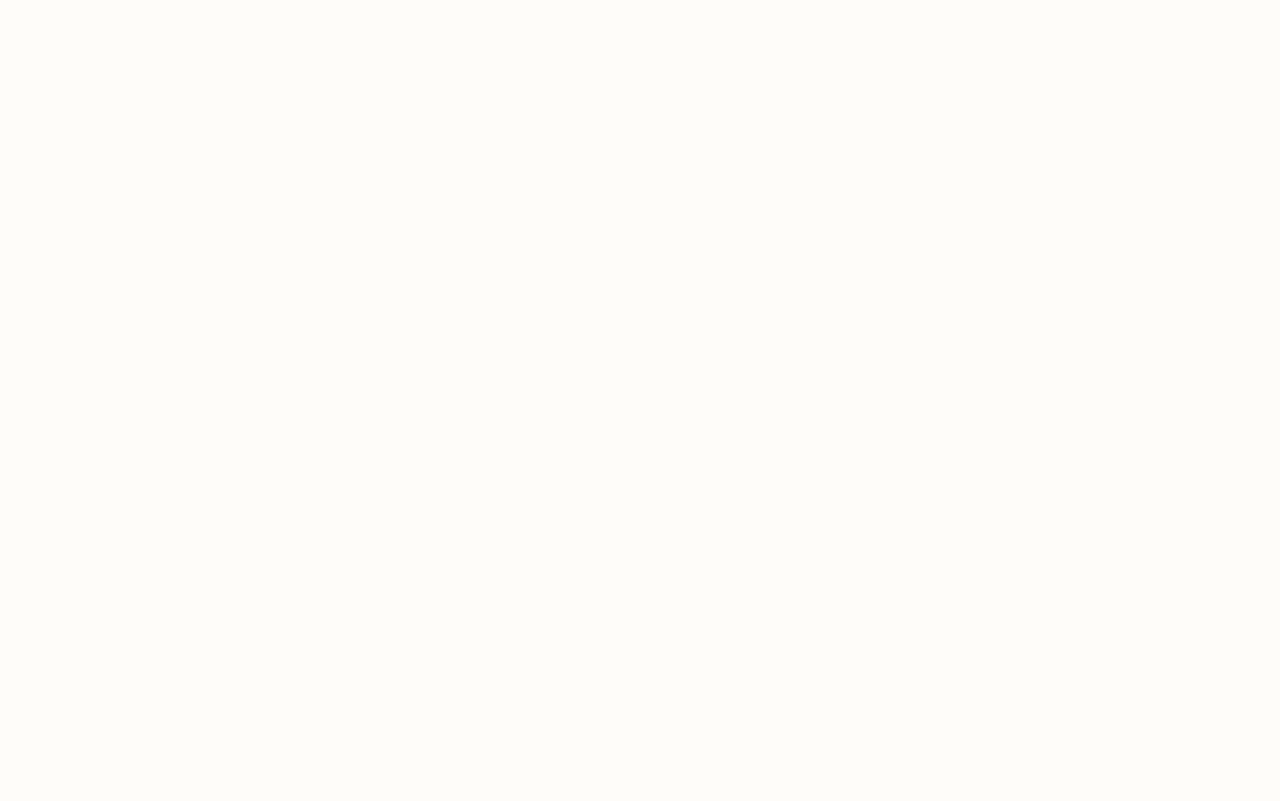
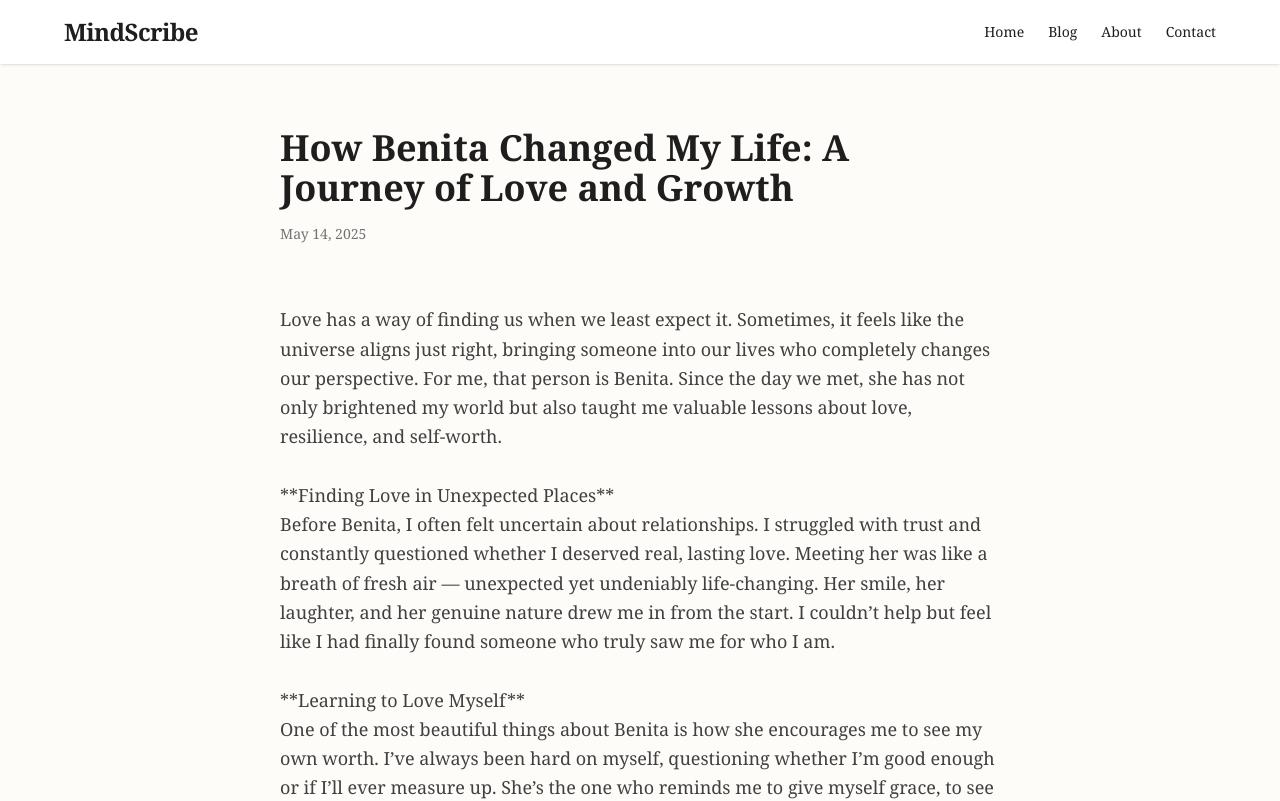
Before and after one commit to Timmysolomon/mindscribe, a Next.js app: page /blog/benita-changed-my-life in a window 1280 px wide. Before the commit this address had no page. Shown: the top 801 px of the page. Built offline with nearby package versions, Linux system fonts and the light colour scheme.

Commit message:
Added new blog post: How Benita Changed My Life

```diff
--- a/src/app/blog/[slug]/page.js
+++ b/src/app/blog/[slug]/page.js
@@ -1,6 +1,7 @@
 'use client';
 
 import { notFound } from 'next/navigation';
+import { use } from 'react';
 
 const blogPosts = {
   'writing-daily': {
@@ -18,10 +19,38 @@ const blogPosts = {
     date: 'April 22, 2025',
     content: `Try these 10 easy but powerful writing prompts when you’re stuck. They’re designed to unlock creativity and get your pen moving.`,
   },
+  'benita-changed-my-life': {
+    title: 'How Benita Changed My Life: A Journey of Love and Growth',
+    date: 'May 14, 2025',
+    content: `
+      Love has a way of finding us when we least expect it. Sometimes, it feels like the universe aligns just right, bringing someone into our lives who completely changes our perspective. For me, that person is Benita. Since the day we met, she has not only brightened my world but also taught me valuable lessons about love, resilience, and self-worth.
+
+      **Finding Love in Unexpected Places**
+      Before Benita, I often felt uncertain about relationships. I struggled with trust and constantly questioned whether I deserved real, lasting love. Meeting her was like a breath of fresh air — unexpected yet undeniably life-changing. Her smile, her laughter, and her genuine nature drew me in from the start. I couldn’t help but feel like I had finally found someone who truly saw me for who I am.
+
+      **Learning to Love Myself**
+      One of the most beautiful things about Benita is how she encourages me to see my own worth. I’ve always been hard on myself, questioning whether I’m good enough or if I’ll ever measure up. She’s the one who reminds me to give myself grace, to see my strengths, and to stop letting past experiences define my present. With her, I’ve learned that it’s okay to be vulnerable, and that love means supporting each other through the highs and lows.
+
+      **Facing Challenges Together**
+      Our relationship isn’t without challenges. We both have our moments of frustration and misunderstandings, but what sets us apart is our commitment to working through it. Even when we clash or struggle to see eye to eye, I know that Benita cares deeply. She pushes me to communicate openly, to be honest about my feelings, and to trust that we can overcome anything if we face it together.
+
+      **Being Better for Each Other**
+      Benita has inspired me to grow as a person — to be more patient, understanding, and open-minded. She’s shown me that love is about being a team, supporting each other’s dreams, and building a future together. I want to be the best version of myself not just for me, but for her too. Knowing that she believes in me makes me feel capable of taking on any challenge life throws my way.
+
+      **A Love That Makes Me Better**
+      When I think about the future, I see Benita by my side. I see us conquering our dreams, supporting each other’s passions, and building a life filled with love and laughter. She’s my biggest supporter, my confidant, and my motivation to keep pushing forward. I never knew that love could feel this safe and this genuine, and I’m grateful every day to have found her.
+
+      **Conclusion**
+      Meeting Benita changed the way I see myself and my future. She’s taught me that love isn’t about perfection — it’s about growth, resilience, and choosing each other despite the challenges. I’m thankful for her presence in my life, and I know that with her by my side, I’m not just surviving — I’m thriving.
+    `,
+  },
 };
 
 export default function BlogPost({ params }) {
-  const post = blogPosts[params.slug];
+  // Unwrap the Promise with use()
+  const slug = use(params).slug;
+
+  const post = blogPosts[slug];
 
   if (!post) return notFound();
 
@@ -29,7 +58,7 @@ export default function BlogPost({ params }) {
     <article className="max-w-3xl mx-auto px-6 py-16 animate-fade-in">
       <h1 className="text-4xl font-bold mb-4 text-brown-800 dark:text-white">{post.title}</h1>
       <p className="text-sm text-neutral-500 dark:text-neutral-400 mb-8">{post.date}</p>
-      <p className="text-lg text-neutral-700 dark:text-neutral-300 leading-relaxed">{post.content}</p>
+      <p className="text-lg text-neutral-700 dark:text-neutral-300 leading-relaxed whitespace-pre-line">{post.content}</p>
     </article>
   );
 }
--- a/src/app/blog/page.js
+++ b/src/app/blog/page.js
@@ -21,6 +21,12 @@ const dummyPosts = [
     description: 'Jumpstart your creativity with these quick and powerful prompts.',
     date: 'April 22, 2025',
   },
+  {
+    title: 'How Benita Changed My Life: A Journey of Love and Growth',
+    slug: 'benita-changed-my-life',
+    description: 'A heartfelt story of how love, resilience, and growth transformed my life.',
+    date: 'May 14, 2025',
+  },
 ];
 
 export default function BlogPage() {
```
